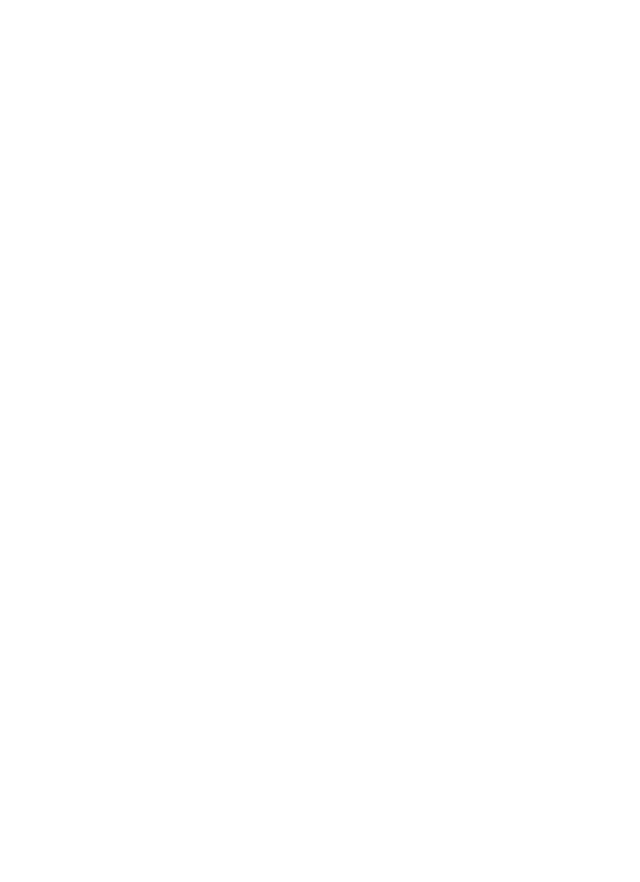
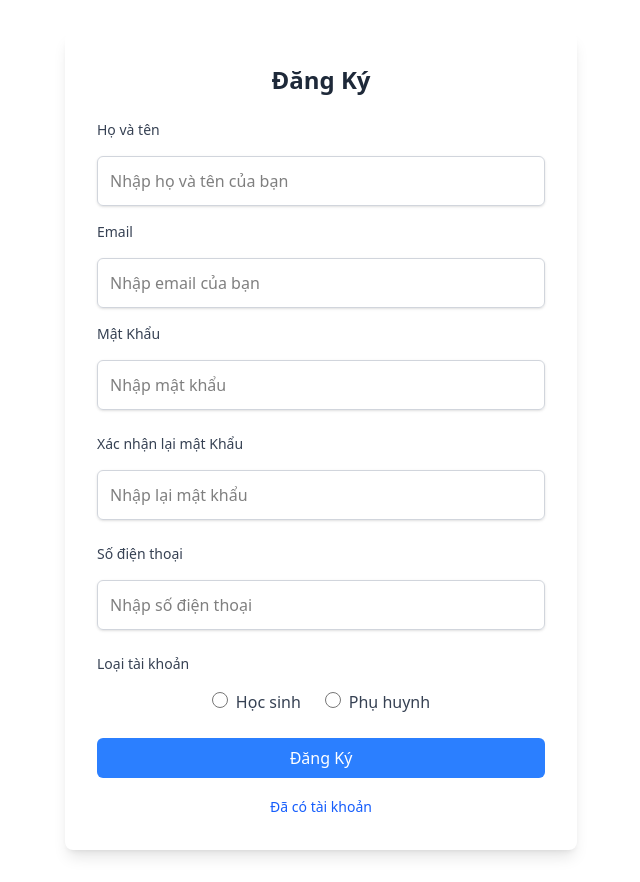
Before and after one commit to chison2707/learnWallet, a React (Vite) app in the folder Frontend/: page /register in a window 1280 px wide. Before the commit this address had no page. Shown: the whole page, without its empty margins (319-959 px from the left). Before the commit the page ends 800 px from the top, so only its background shows below. Built offline with nearby package versions, Linux system fonts and the light colour scheme.

Commit message:
giao diện đăng ký

```diff
--- a/Frontend/src/pages/Login/index.jsx
+++ b/Frontend/src/pages/Login/index.jsx
@@ -4,31 +4,31 @@
   return (
     <>
       <div className="min-h-screen flex items-center justify-center">
-        <div className="bg-white p-8 rounded-lg shadow-lg w-full max-w-md">
+        <div className="bg-white p-8 rounded-lg shadow-lg w-full max-w-lg">
           <h2 className="text-2xl font-bold text-center text-gray-800 mb-6">Đăng Nhập</h2>
           <form >
             <div className="mb-4">
-              <label htmlFor="email" className="block text-sm font-medium text-gray-700">
+              <label htmlFor="email" className="block text-left text-sm font-medium text-gray-700 mb-4">
                 Email
               </label>
               <input
                 type="email"
                 id="email"
                 name="email"
-                className="mt-1 w-full px-3 py-2 border border-gray-300 rounded-md shadow-sm focus:outline-none focus:border-blue-500"
+                className="w-full px-3 py-3 border border-gray-300 rounded-md shadow-sm focus:outline-none focus:border-blue-500"
                 placeholder="Nhập email của bạn"
                 required
               />
             </div>
             <div className="mb-6">
-              <label htmlFor="password" className="block text-sm font-medium text-gray-700">
+              <label htmlFor="password" className="block text-left text-sm font-medium text-gray-700 mb-4">
                 Mật Khẩu
               </label>
               <input
                 type="password"
                 id="password"
                 name="password"
-                className="mt-1 w-full px-3 py-2 border border-gray-300 rounded-md shadow-sm focus:outline-none focus:border-blue-500"
+                className="w-full px-3 py-3 border border-gray-300 rounded-md shadow-sm focus:outline-none focus:border-blue-500"
                 placeholder="Nhập mật khẩu"
                 required
               />
--- /dev/null
+++ b/Frontend/src/pages/Register/index.jsx
@@ -0,0 +1,120 @@
+import { NavLink } from "react-router-dom";
+
+const Register = () => {
+  return (
+    <>
+      <div className="min-h-screen flex items-center justify-center">
+        <div className="bg-white p-8 rounded-lg shadow-lg w-full max-w-lg">
+          <h2 className="text-2xl font-bold text-center text-gray-800 mb-6">Đăng Ký</h2>
+          <form >
+            <div className="mb-4">
+              <label htmlFor="fullName" className="block text-left text-sm font-medium text-gray-700 mb-4">
+                Họ và tên
+              </label>
+              <input
+                type="text"
+                id="fullName"
+                name="fullName"
+                className="w-full px-3 py-3 border border-gray-300 rounded-md shadow-sm focus:outline-none focus:border-blue-500"
+                placeholder="Nhập họ và tên của bạn"
+                required
+              />
+            </div>
+            <div className="mb-4">
+              <label htmlFor="email" className="block text-left text-sm font-medium text-gray-700 mb-4">
+                Email
+              </label>
+              <input
+                type="email"
+                id="email"
+                name="email"
+                className="w-full px-3 py-3 border border-gray-300 rounded-md shadow-sm focus:outline-none focus:border-blue-500"
+                placeholder="Nhập email của bạn"
+                required
+              />
+            </div>
+            <div className="mb-6">
+              <label htmlFor="password" className="block text-left text-sm font-medium text-gray-700 mb-4">
+                Mật Khẩu
+              </label>
+              <input
+                type="password"
+                id="password"
+                name="password"
+                className="w-full px-3 py-3 border border-gray-300 rounded-md shadow-sm focus:outline-none focus:border-blue-500"
+                placeholder="Nhập mật khẩu"
+                required
+              />
+            </div>
+            <div className="mb-6">
+              <label htmlFor="confirmPassword" className="block text-left text-sm font-medium text-gray-700 mb-4">
+                Xác nhận lại mật Khẩu
+              </label>
+              <input
+                type="password"
+                id="confirmPassword"
+                name="confirmPassword"
+                className="w-full px-3 py-3 border border-gray-300 rounded-md shadow-sm focus:outline-none focus:border-blue-500"
+                placeholder="Nhập lại mật khẩu"
+                required
+              />
+            </div>
+            <div className="mb-6">
+              <label htmlFor="phone" className="block text-left text-sm font-medium text-gray-700 mb-4">
+                Số điện thoại
+              </label>
+              <input
+                type="tel"
+                id="phone"
+                name="phone"
+                className="w-full px-3 py-3 border border-gray-300 rounded-md shadow-sm focus:outline-none focus:border-blue-500"
+                placeholder="Nhập số điện thoại"
+                required
+              />
+            </div>
+            <div className="mb-6">
+              <label className="block text-left text-sm font-medium text-gray-700 mb-4">
+                Loại tài khoản
+              </label>
+              <div className="flex items-center justify-center gap-6">
+                <label className="cursor-pointer">
+                  <input
+                    type="radio"
+                    name="role"
+                    value="student"
+                    className="h-4 w-4 text-blue-600 focus:ring-blue-500 border-gray-300"
+                    required
+                  />
+                  <span className="ml-2 text-gray-700">Học sinh</span>
+                </label>
+                <label className="cursor-pointer">
+                  <input
+                    type="radio"
+                    name="role"
+                    value="parent"
+                    className="h-4 w-4 cursor-pointer text-blue-600 focus:ring-blue-500 border-gray-300"
+                    required
+                  />
+                  <span className="ml-2 text-gray-700">Phụ huynh</span>
+                </label>
+              </div>
+            </div>
+            <button
+              type="submit"
+              className="w-full bg-blue-500 text-white py-2 px-4 rounded-md hover:bg-blue-700 transition duration-200"
+            >
+              Đăng Ký
+            </button>
+            <div className="mt-4 text-center">
+              <NavLink to="/login" className="text-sm text-blue-600 hover:underline">
+                Đã có tài khoản
+              </NavLink>
+            </div>
+          </form>
+        </div>
+      </div>
+    </>
+  )
+}
+
+export default Register
```
Also changed, not shown: Frontend/src/routes/index.jsx (+10 -4 lines).
